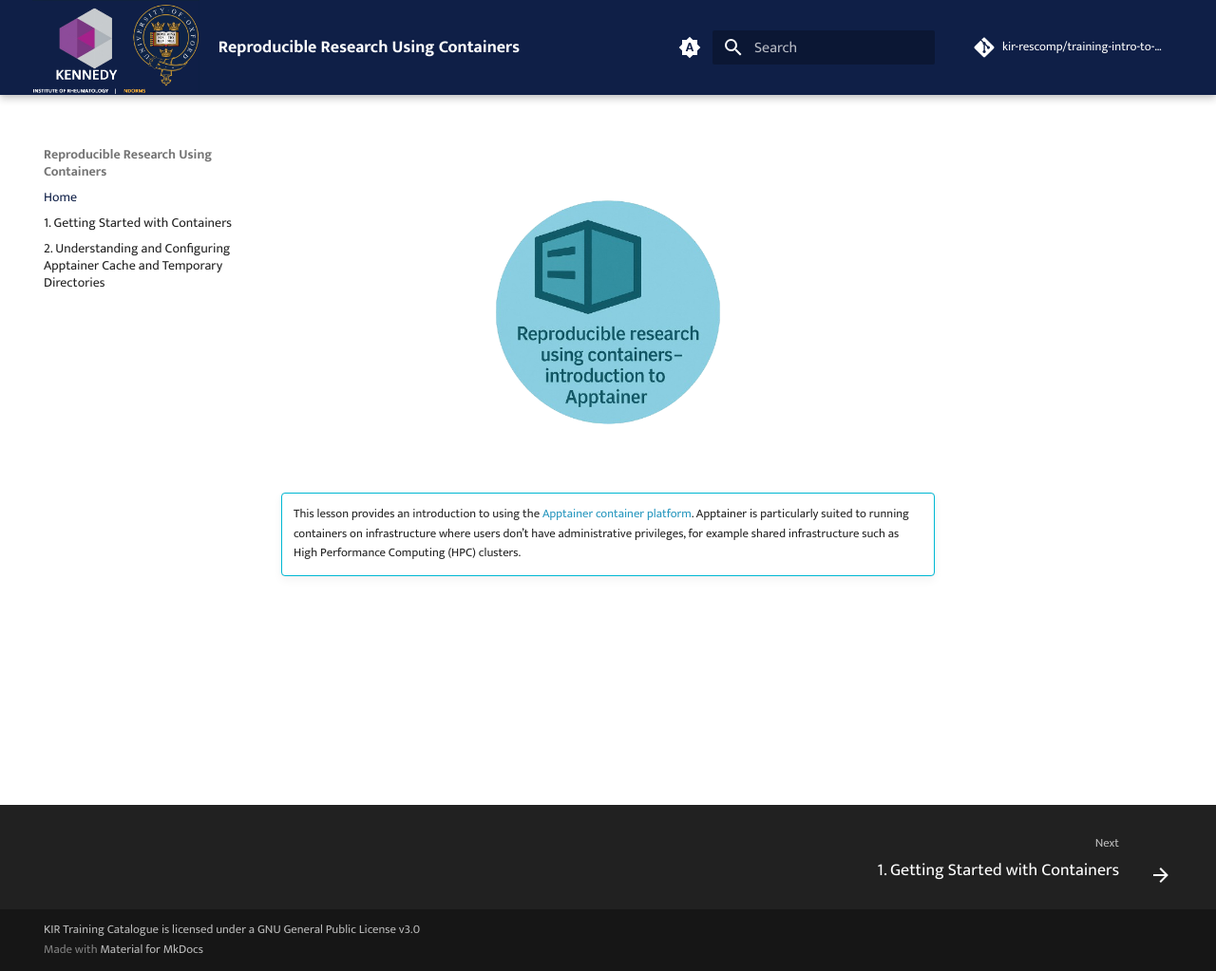
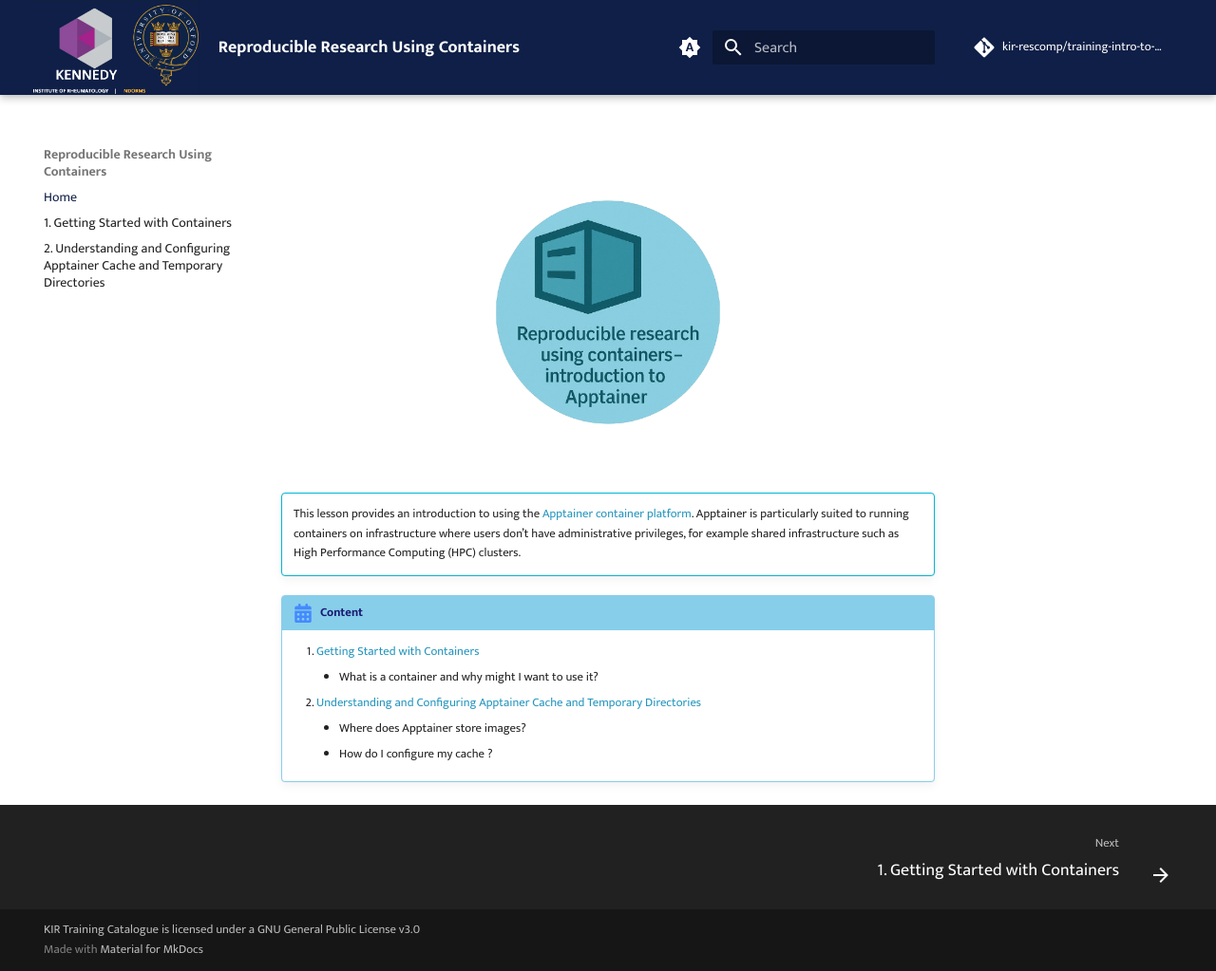
Before and after one commit to kir-rescomp/training-intro-to-apptainer, an MkDocs documentation site: the page built from docs/index.md, in a window 1280 px wide and 1023 px high. Shown: the whole window at 95% size. Built offline with MkDocs 1.6.1 and Material for MkDocs 9.7.7, drawn with Linux system fonts in a browser that asks for light colours; comment, search, counter and statistics services are not loaded.

Commit message:
add TOC to index page

```diff
--- a/docs/index.md
+++ b/docs/index.md
@@ -7,3 +7,11 @@
 !!! info ""
 
     This lesson provides an introduction to using the [Apptainer container platform](https://apptainer.org). Apptainer is particularly suited to running containers on infrastructure where users don’t have administrative privileges, for example shared infrastructure such as High Performance Computing (HPC) clusters.
+
+!!! calendar-days "Content"
+
+    1. [Getting Started with Containers](./1.getting-started-with-containers.md)
+        - What is a container and why might I want to use it?
+    2. [Understanding and Configuring Apptainer Cache and Temporary Directories](./2.configuring-apptainer-cache.md)
+        - Where does Apptainer store images?
+        - How do I configure my cache ?
```
